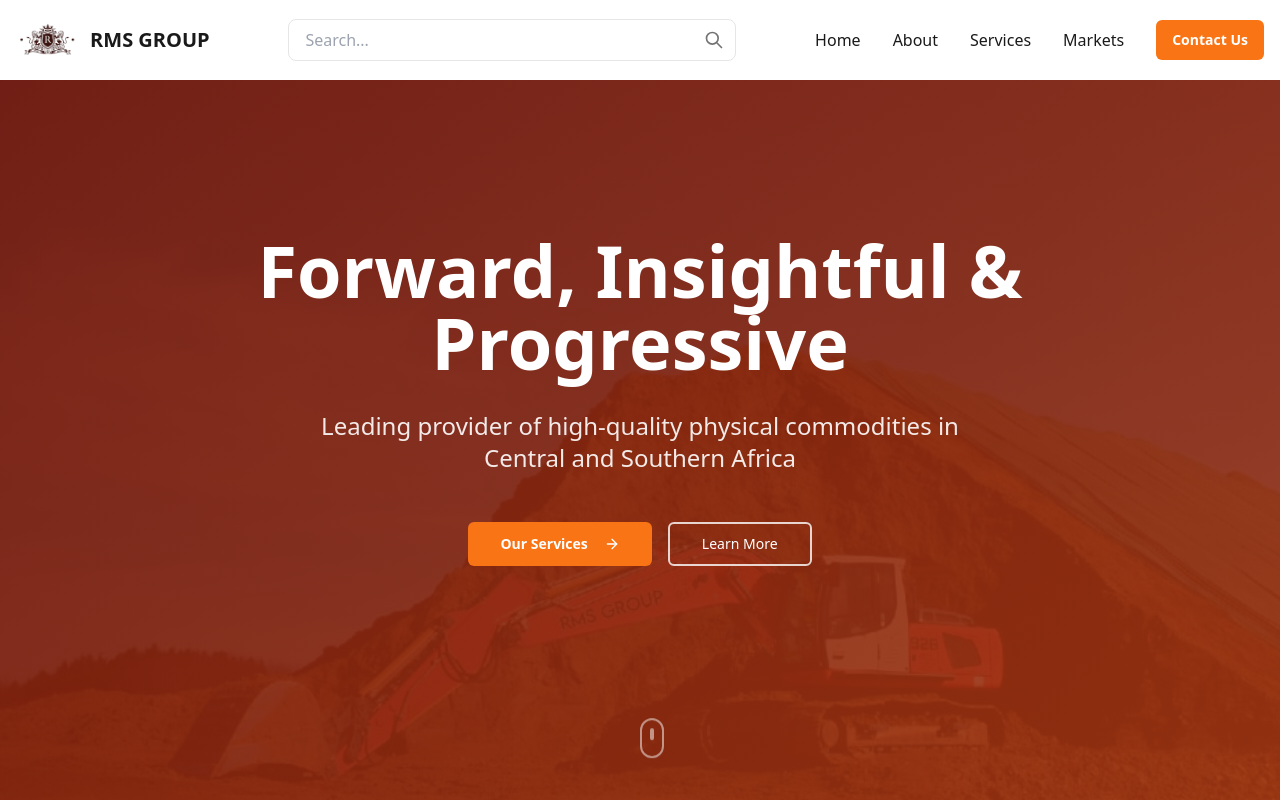
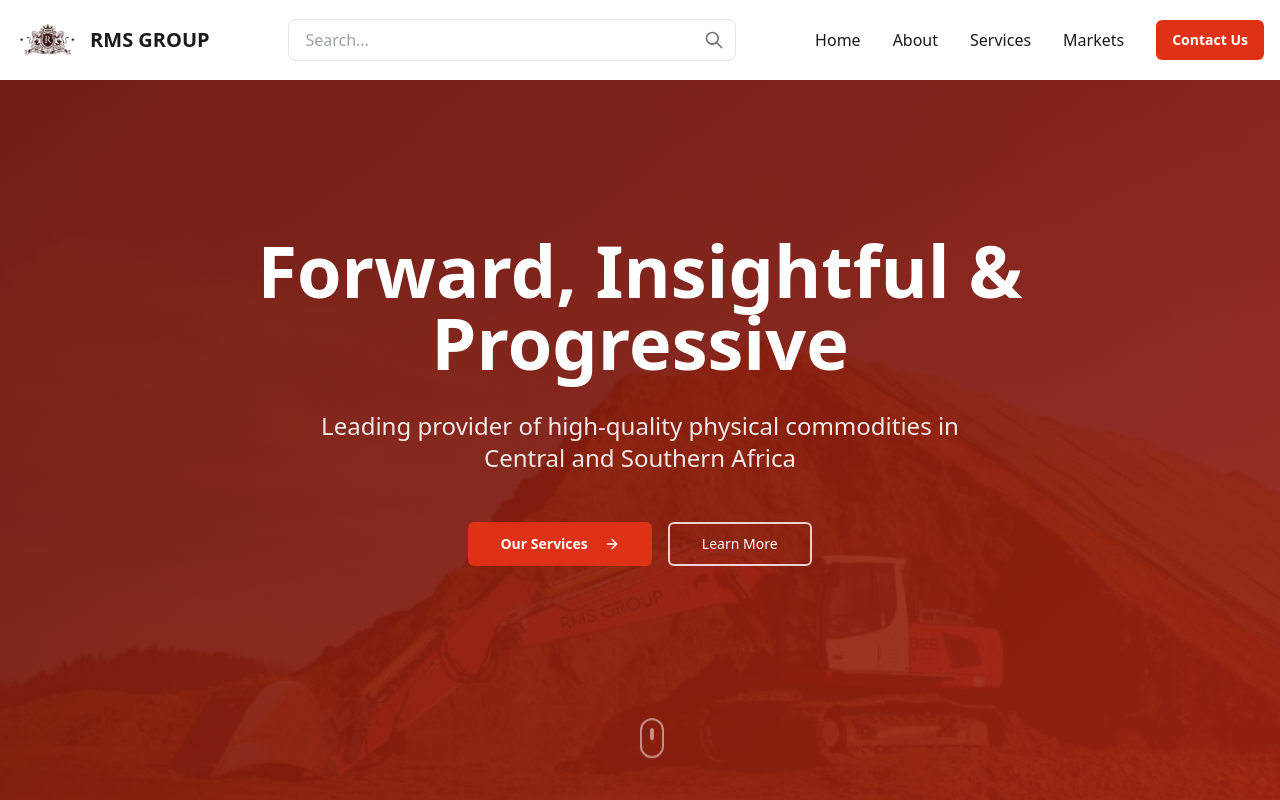
Before and after one commit to cynojine/rmsgroup, a React (Vite) app: page / in a window 1280 px wide. Shown: the top 800 px of the page. Built offline with nearby package versions, Linux system fonts and the light colour scheme; the HTML template or start-up script is replaced by a standard one.

Commit message:
Fix button and icon colors

```diff
--- a/src/components/ui/button.tsx
+++ b/src/components/ui/button.tsx
@@ -15,7 +15,7 @@ const buttonVariants = cva(
         secondary: "bg-secondary text-secondary-foreground hover:bg-secondary/80",
         ghost: "hover:bg-accent hover:text-accent-foreground",
         link: "text-primary underline-offset-4 hover:underline",
-        hero: "bg-accent text-accent-foreground hover:bg-accent/90 shadow-[var(--shadow-elegant)] transition-all duration-300 hover:scale-105 font-semibold",
+        hero: "bg-primary text-primary-foreground hover:bg-primary/90 shadow-[var(--shadow-elegant)] transition-all duration-300 hover:scale-105 font-semibold",
         heroOutline: "border-2 border-white/80 text-white bg-transparent hover:bg-white/20 hover:border-white transition-all duration-300",
       },
       size: {
--- a/src/index.css
+++ b/src/index.css
@@ -28,7 +28,7 @@ All colors MUST be HSL.
     --muted: 0 0% 96%;
     --muted-foreground: 0 0% 45%;
 
-    --accent: 25 95% 53%;
+    --accent: 8 82% 48%;
     --accent-foreground: 0 0% 100%;
 
     --destructive: 0 84.2% 60.2%;
@@ -41,9 +41,9 @@ All colors MUST be HSL.
     --radius: 0.5rem;
 
     /* Gradients */
-    --gradient-primary: linear-gradient(135deg, hsl(8 82% 48%), hsl(15 90% 55%));
-    --gradient-hero: linear-gradient(135deg, hsl(8 82% 25% / 0.95), hsl(15 80% 35% / 0.9));
-    --gradient-accent: linear-gradient(135deg, hsl(25 95% 53%), hsl(35 95% 60%));
+    --gradient-primary: linear-gradient(135deg, hsl(8 82% 48%), hsl(8 82% 56%));
+    --gradient-hero: linear-gradient(135deg, hsl(8 82% 25% / 0.95), hsl(8 82% 35% / 0.9));
+    --gradient-accent: linear-gradient(135deg, hsl(8 82% 48%), hsl(8 82% 56%));
 
     /* Shadows */
     --shadow-elegant: 0 10px 40px -10px hsl(8 82% 48% / 0.25);
@@ -80,7 +80,7 @@ All colors MUST be HSL.
     --muted: 0 0% 15%;
     --muted-foreground: 0 0% 65%;
 
-    --accent: 25 95% 58%;
+    --accent: 8 82% 55%;
     --accent-foreground: 0 0% 98%;
 
     --destructive: 0 63% 31%;
@@ -90,9 +90,9 @@ All colors MUST be HSL.
     --input: 0 0% 20%;
     --ring: 8 82% 55%;
 
-    --gradient-primary: linear-gradient(135deg, hsl(8 82% 35%), hsl(15 90% 45%));
-    --gradient-hero: linear-gradient(135deg, hsl(8 82% 15% / 0.95), hsl(15 80% 25% / 0.9));
-    --gradient-accent: linear-gradient(135deg, hsl(25 95% 53%), hsl(35 95% 60%));
+    --gradient-primary: linear-gradient(135deg, hsl(8 82% 35%), hsl(8 82% 45%));
+    --gradient-hero: linear-gradient(135deg, hsl(8 82% 15% / 0.95), hsl(8 82% 25% / 0.9));
+    --gradient-accent: linear-gradient(135deg, hsl(8 82% 48%), hsl(8 82% 56%));
 
     --shadow-elegant: 0 10px 40px -10px hsl(0 0% 0% / 0.5);
     --shadow-soft: 0 4px 20px -2px hsl(0 0% 0% / 0.3);
```
